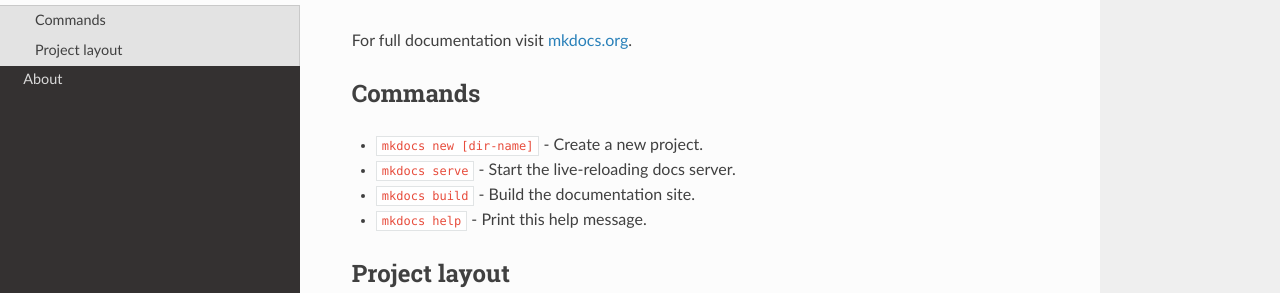
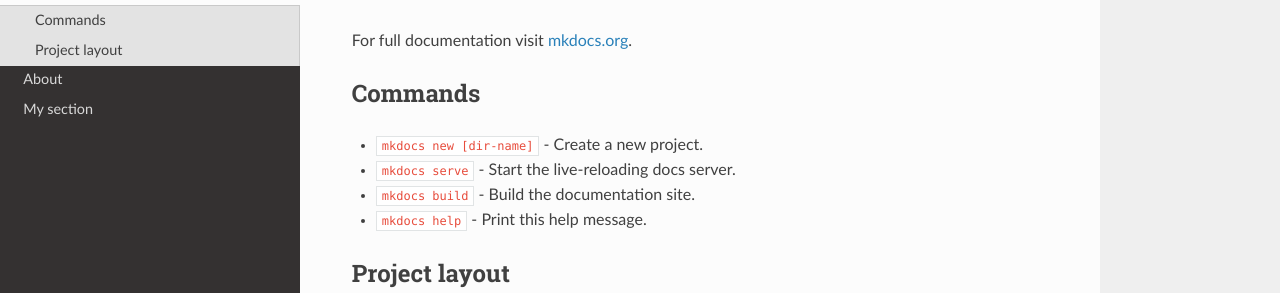
Before and after one commit to ivancheban/my-project, an MkDocs documentation site: the page built from docs/index.md, in a window 1280 px wide. Shown: the part 131-424 px from the top of the page. Built offline with MkDocs 1.6.1, drawn with Linux system fonts in a browser that asks for light colours; nearby versions of some CDN libraries.

Commit message:
added nav for my section

```diff
--- a/mkdocs.yml
+++ b/mkdocs.yml
@@ -3,4 +3,5 @@
 nav:
     - Home: index.md
     - About: about.md
+    - My section: new.md
 theme: readthedocs
```
Also changed, not shown: site/index.html, 1 other file.
